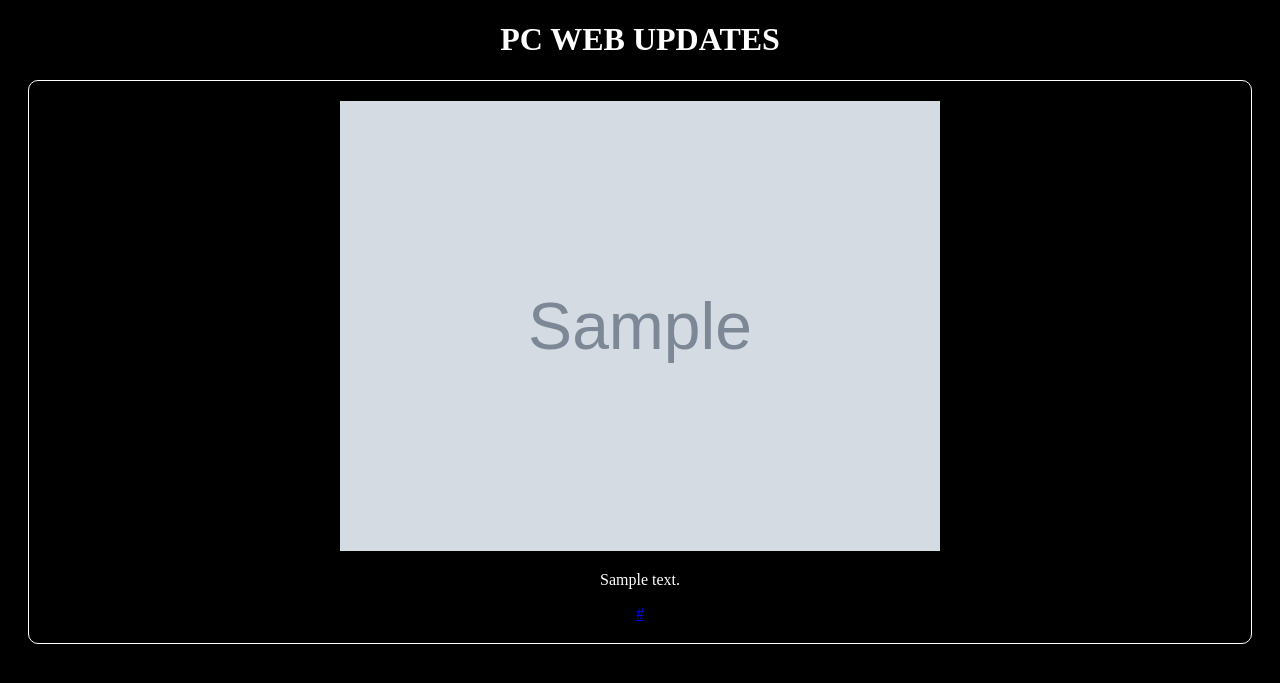
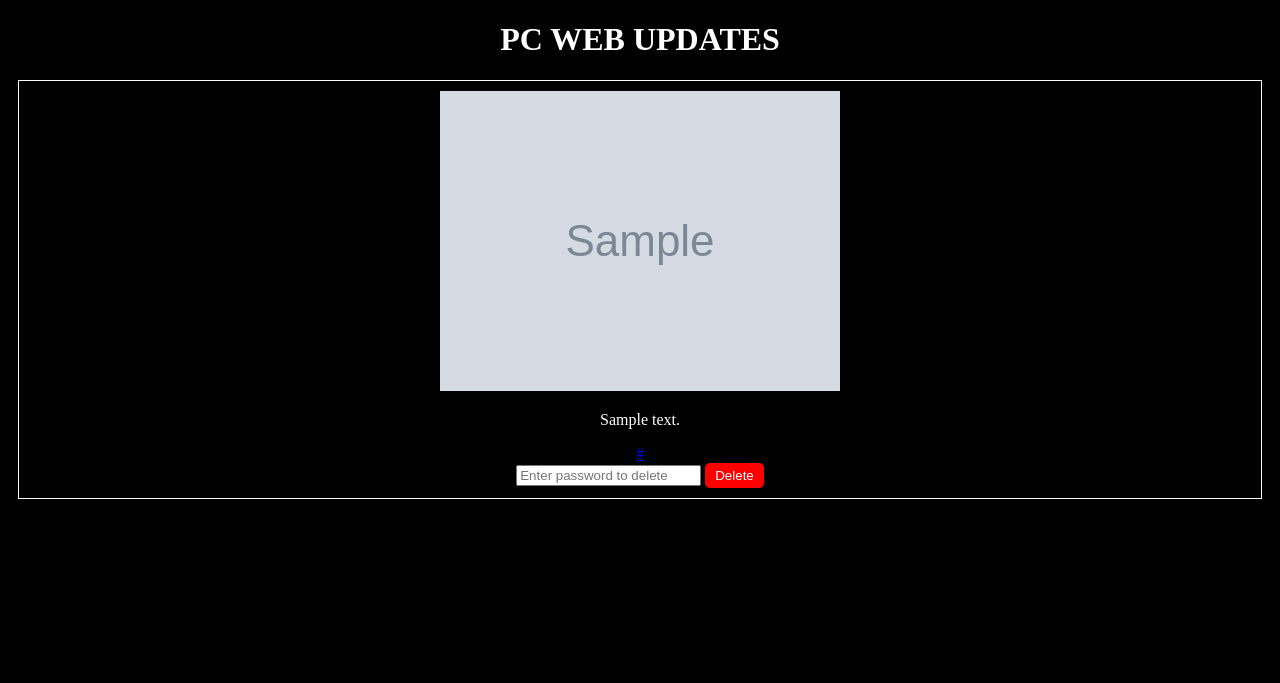
Before and after one commit to pcbotz/my-web, a Flask app: page /updates in a window 1280 px wide. Shown: the top 683 px of the page. Run offline with Flask 3, Linux system fonts and the light colour scheme; grey boxes marked "Sample" are stand-in pictures; a database or web service that is not in the repository returns one stand-in record (values such as "Sample title").

Commit message:
Update updates.html

```diff
--- a/templates/updates.html
+++ b/templates/updates.html
@@ -10,26 +10,37 @@
             text-align: center;
         }
         .update {
-            margin: 20px;
-            padding: 20px;
             border: 1px solid white;
-            border-radius: 10px;
+            margin: 10px;
+            padding: 10px;
         }
         .update img {
-            width: 100%;
-            max-width: 600px; /* Adjust the max width as needed */
-            height: auto;
+            max-width: 100%;
+            max-height: 500px; /* Increase the size of the image */
+        }
+        .delete-button {
+            background-color: red;
+            color: white;
+            border: none;
+            padding: 5px 10px;
+            cursor: pointer;
+            border-radius: 5px;
         }
     </style>
 </head>
 <body>
     <h1>PC WEB UPDATES</h1>
     {% for update in updates %}
-    <div class="update">
-        <img src="{{ update.photo }}" alt="Update Image">
-        <p>{{ update.text }}</p>
-        <a href="{{ update.link }}" target="_blank">{{ update.link }}</a>
-    </div>
+        <div class="update">
+            <img src="{{ update.photo }}" alt="Update Image">
+            <p>{{ update.text }}</p>
+            <a href="{{ update.link }}" target="_blank">{{ update.link }}</a>
+            <form method="post" action="{{ url_for('updates') }}">
+                <input type="hidden" name="update_id" value="{{ update._id }}">
+                <input type="password" name="password" placeholder="Enter password to delete">
+                <button type="submit" class="delete-button">Delete</button>
+            </form>
+        </div>
     {% endfor %}
 </body>
 </html>
```
